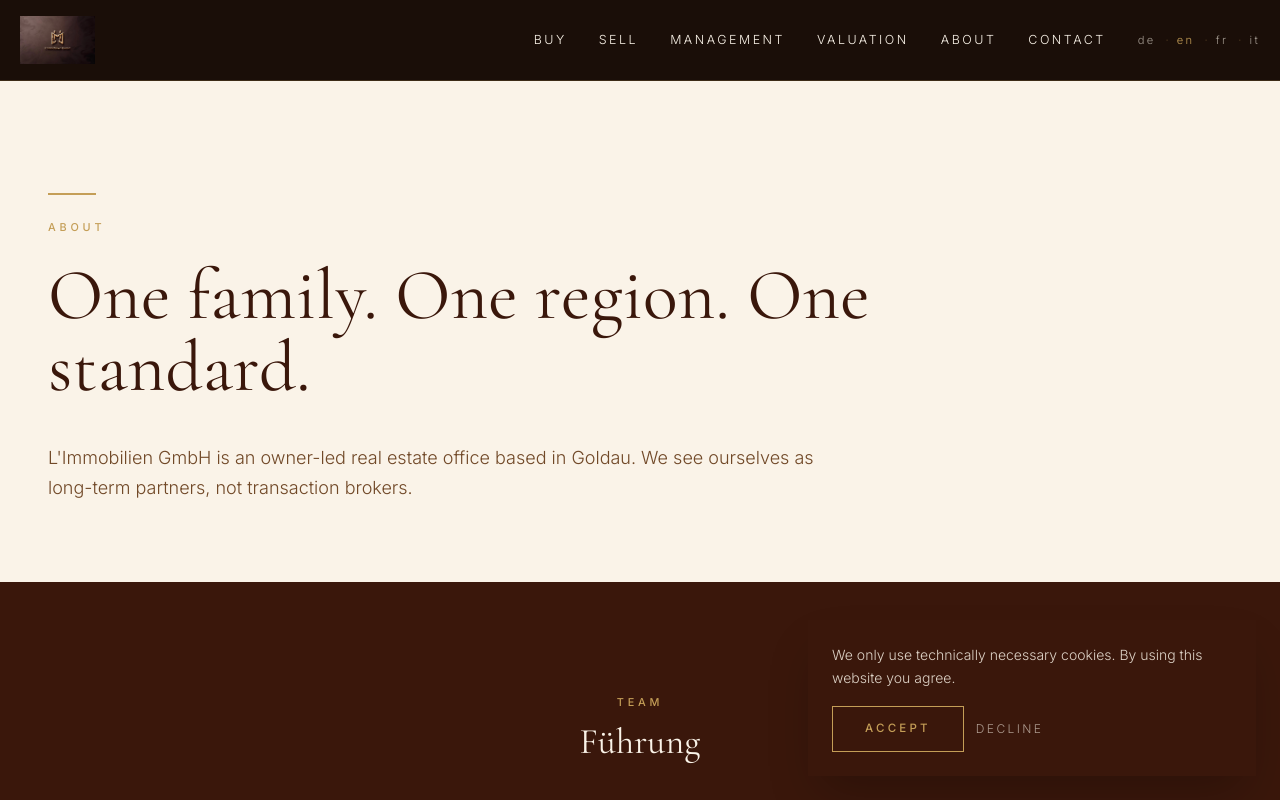
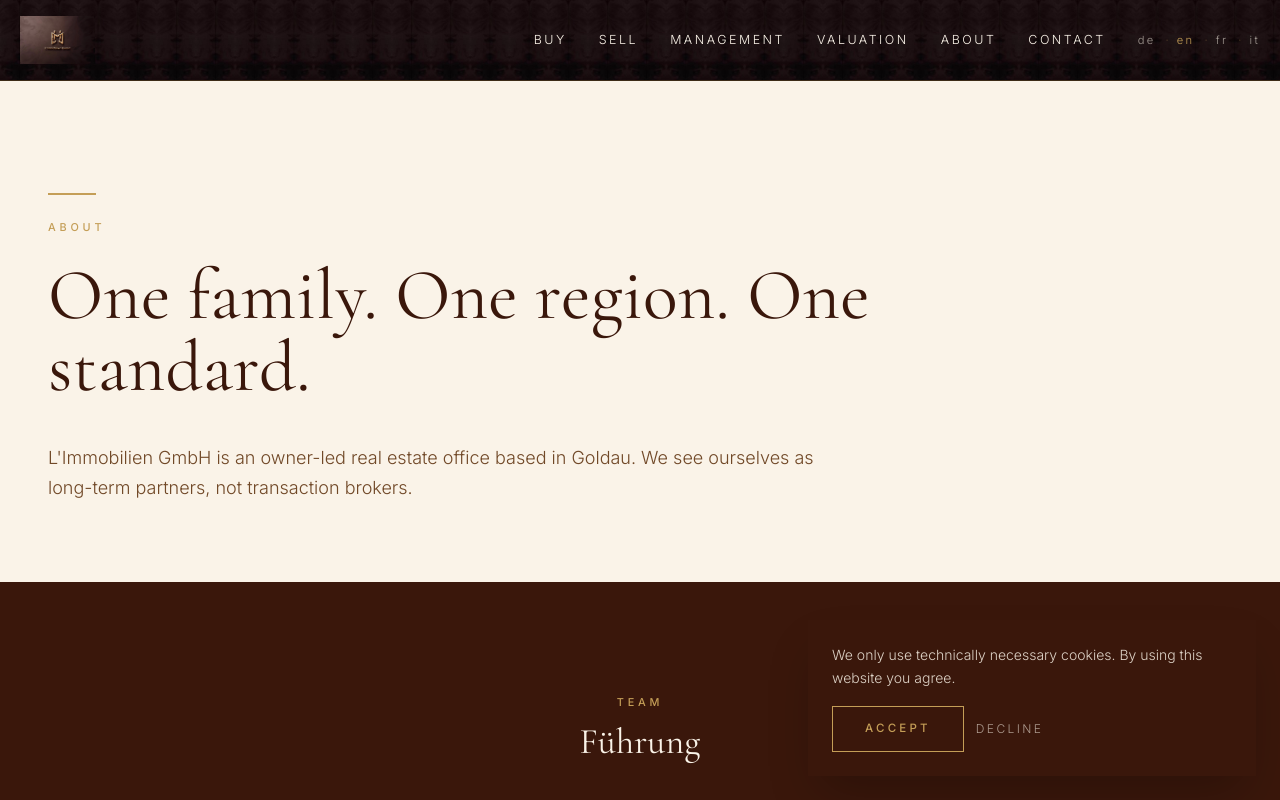
Before and after one commit to berryahm/limmobilien-gmbh, a Next.js app: page /en/ueber-uns in a window 1280 px wide. Shown: the top 800 px of the page. Built offline with nearby package versions, Linux system fonts and the light colour scheme.

Commit message:
Header: Marmor-Textur aus Logo extrahiert und als nahtlose Hintergrundkachel verwendet

```diff
--- a/src/components/Header.tsx
+++ b/src/components/Header.tsx
@@ -20,7 +20,13 @@ export default function Header({ locale, dict }: { locale: Locale; dict: Diction
 
   return (
     <>
-      <header className="sticky top-0 z-40" style={{ background: "#1a0e08", borderBottom: "1px solid rgba(196,158,87,0.2)" }}>
+      <header className="sticky top-0 z-40" style={{
+        backgroundImage: "url('/header-texture.jpg')",
+        backgroundRepeat: "repeat-x",
+        backgroundSize: "auto 100%",
+        backgroundColor: "#1a0e08",
+        borderBottom: "1px solid rgba(196,158,87,0.2)",
+      }}>
         <div className="max-w-[1400px] mx-auto px-5 h-20 flex items-center justify-between">
           {/* Logo */}
           <Link href={base} className="flex items-center shrink-0" aria-label={`${dict.brand} ${dict.brandSuffix}`}>
@@ -58,7 +64,10 @@ export default function Header({ locale, dict }: { locale: Locale; dict: Diction
             position: "fixed",
             inset: 0,
             zIndex: 9999,
-            background: "#1a0e08",
+            backgroundImage: "url('/header-texture.jpg')",
+            backgroundRepeat: "repeat",
+            backgroundSize: "auto 200px",
+            backgroundColor: "#1a0e08",
             display: "flex",
             flexDirection: "column",
             alignItems: "center",
```
Also changed, not shown: public/header-texture.jpg (added).
